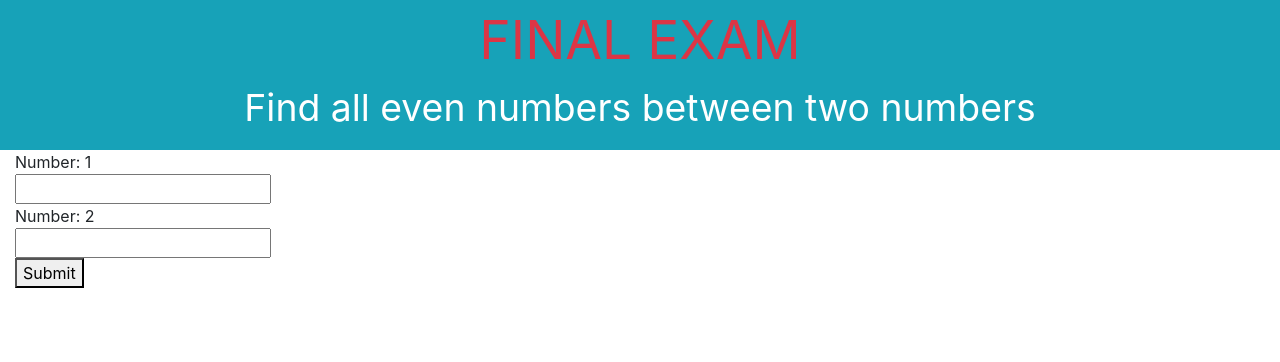
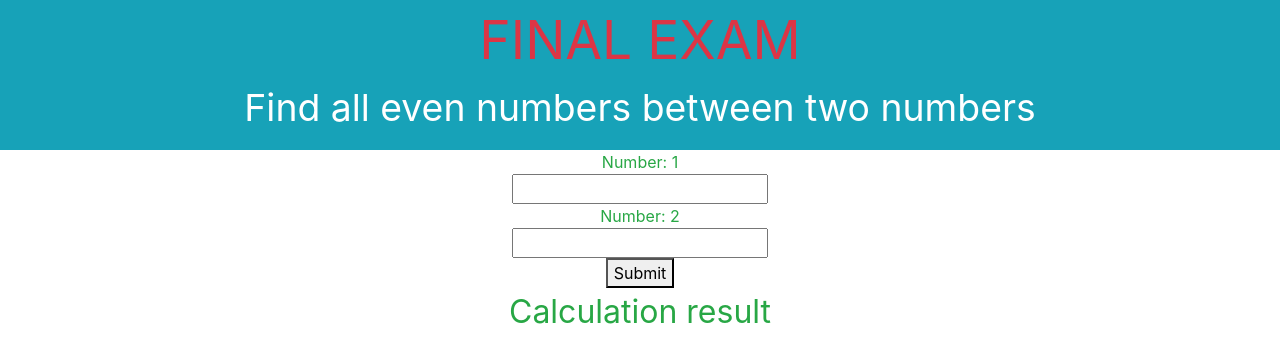
Before and after one commit to MinyuCheng/final, an Angular app: page / in a window 1280 px wide. Shown: the top 362 px of the page. Built offline with nearby package versions, Linux system fonts and the light colour scheme.

Commit message:
step1: input area

```diff
--- a/src/app/app.component.html
+++ b/src/app/app.component.html
@@ -8,7 +8,7 @@
     <a style="font-size: 28pt;">Find all even numbers between two numbers</a>
   </div>
 </div>
-<div class="box" class="col bg-white text-green">
+<div class="box" class="col bg-white text-success" style="text-align: center;">
   <div>
     <a style="font: 16pt; text-align: center;">Number: 1</a>
     <div class="clear"></div>
@@ -22,4 +22,12 @@
   <div>
     <button type="submit" class="btn-primary-warning">Submit</button>
   </div>
+  <div class="clear"></div>
 </div>
+<div class="box" class="col bg-white text-success" style="text-align: center;">
+  <a style="font-size: 24pt;">Calculation result</a>
+  <div
+    class="box"
+    style="border: 2px; border-color: black; box-sizing: inherit;"
+  ></div>
+</div>
```
